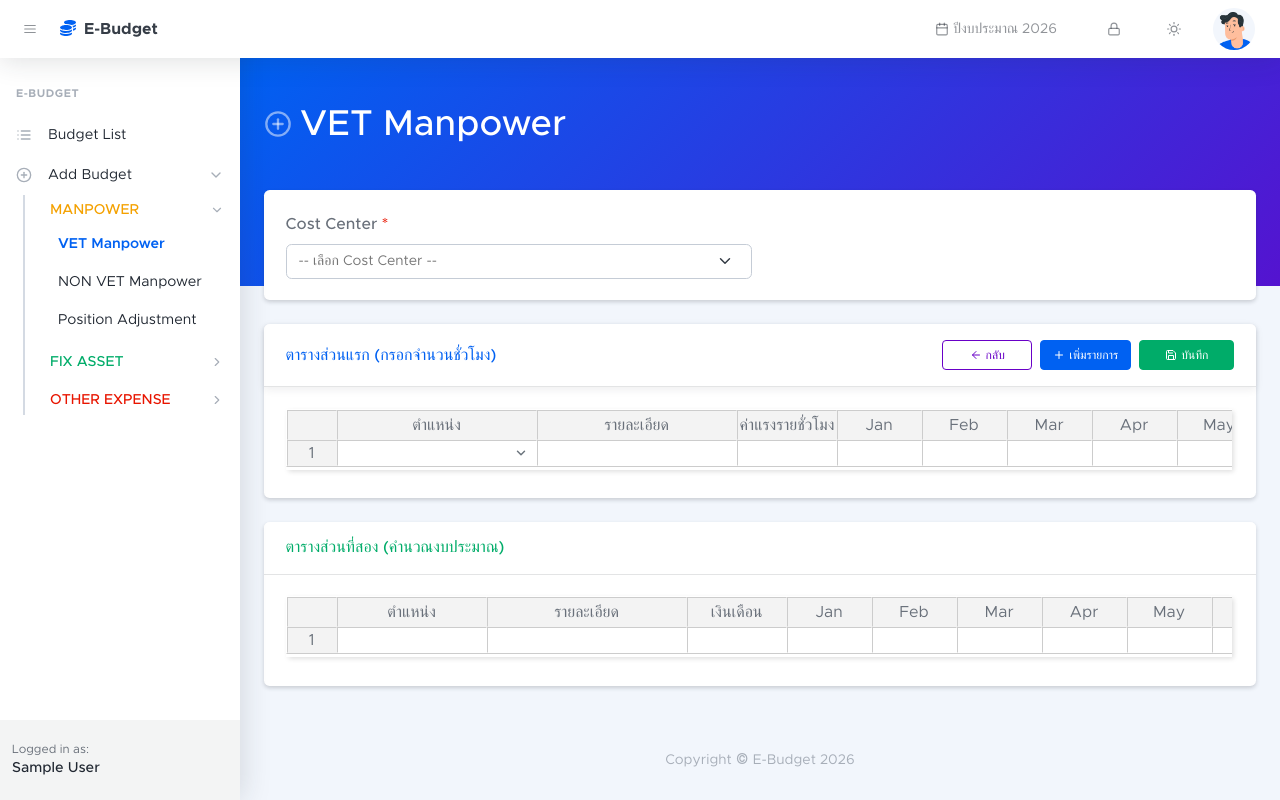
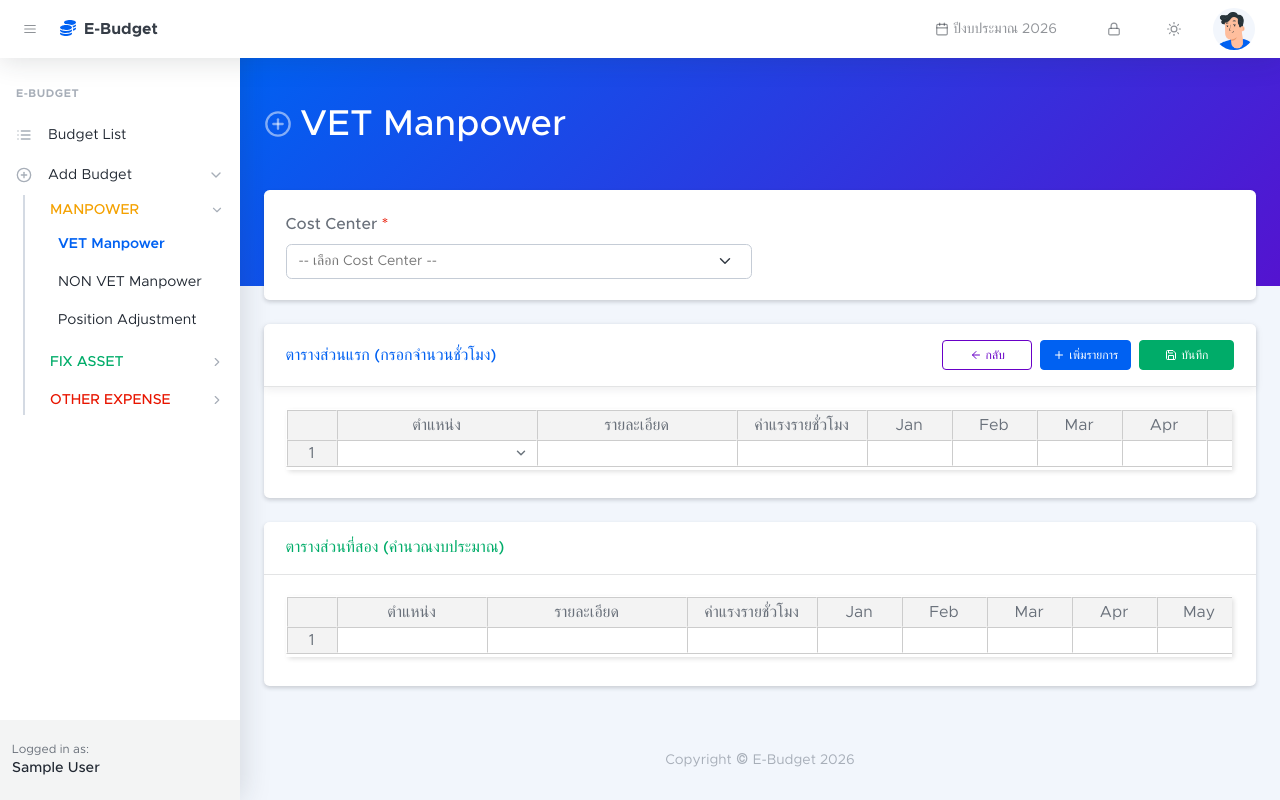
Before and after one commit to oat2535/E-Budget, a Django app: page /add/ in a window 1280 px wide. Run offline with Django 5.2, Linux system fonts and the light colour scheme; the visitor is signed in with stand-in values (Sample User, id 1); data comes from the database, SQL or seed files in the repository; data that the repository does not hold is empty; parts of the project's set-up code (start-up, migrations or seed data) failed here and were passed over; some libraries are stand-ins or nearby versions.

Commit message:
style(vet): expand hourly rate column width to 130px in tables 1 and 2

```diff
--- a/budget_app/templates/budget_app/budget_add.html
+++ b/budget_app/templates/budget_app/budget_add.html
@@ -234,7 +234,7 @@
             // budget_add_view's master_fks lookup, which now falls back to
             // VET_CUSTOM_POSITION_GL_CODE when a position isn't found there.
             { type: 'text', align: 'left', title: 'รายละเอียด', width: 200 },
-            { type: 'numeric', title: 'ค่าแรงรายชั่วโมง', width: 100, mask: '#,##0' },
+            { type: 'numeric', title: 'ค่าแรงรายชั่วโมง', width: 130, mask: '#,##0' },
             { type: 'numeric', title: 'Jan', width: 85 },
             { type: 'numeric', title: 'Feb', width: 85 },
             { type: 'numeric', title: 'Mar', width: 85 },
@@ -253,7 +253,7 @@
         const calcColumns = [
             { type: 'text', align: 'left', title: 'ตำแหน่ง', width: 150, readOnly: true },
             { type: 'text', align: 'left', title: 'รายละเอียด', width: 200, readOnly: true },
-            { type: 'numeric', title: 'เงินเดือน', width: 100, readOnly: true, mask: '#,##0' },
+            { type: 'numeric', title: 'ค่าแรงรายชั่วโมง', width: 130, readOnly: true, mask: '#,##0' },
             { type: 'numeric', title: 'Jan', width: 85, readOnly: true, mask: '#,##0' },
             { type: 'numeric', title: 'Feb', width: 85, readOnly: true, mask: '#,##0' },
             { type: 'numeric', title: 'Mar', width: 85, readOnly: true, mask: '#,##0' },
```
